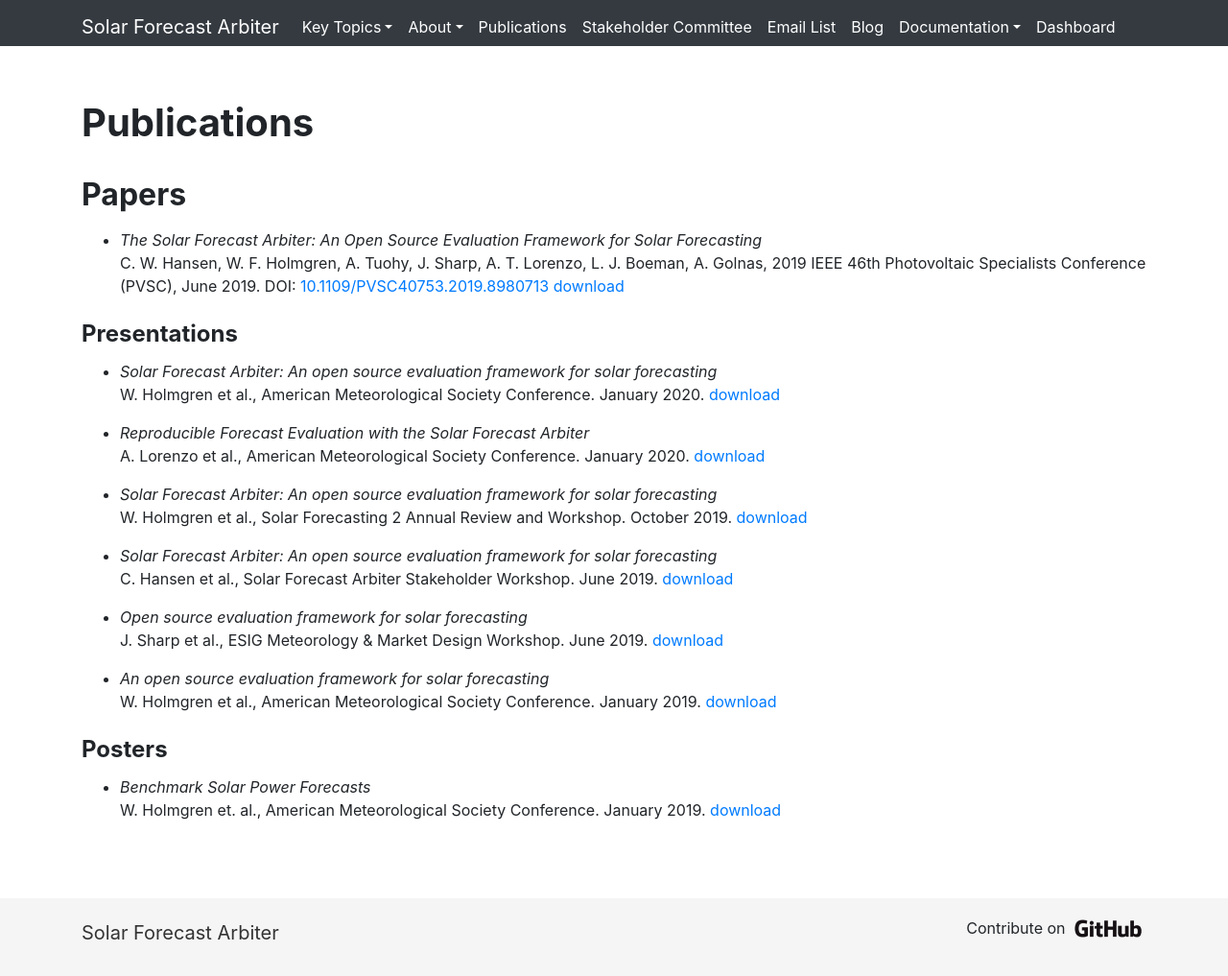
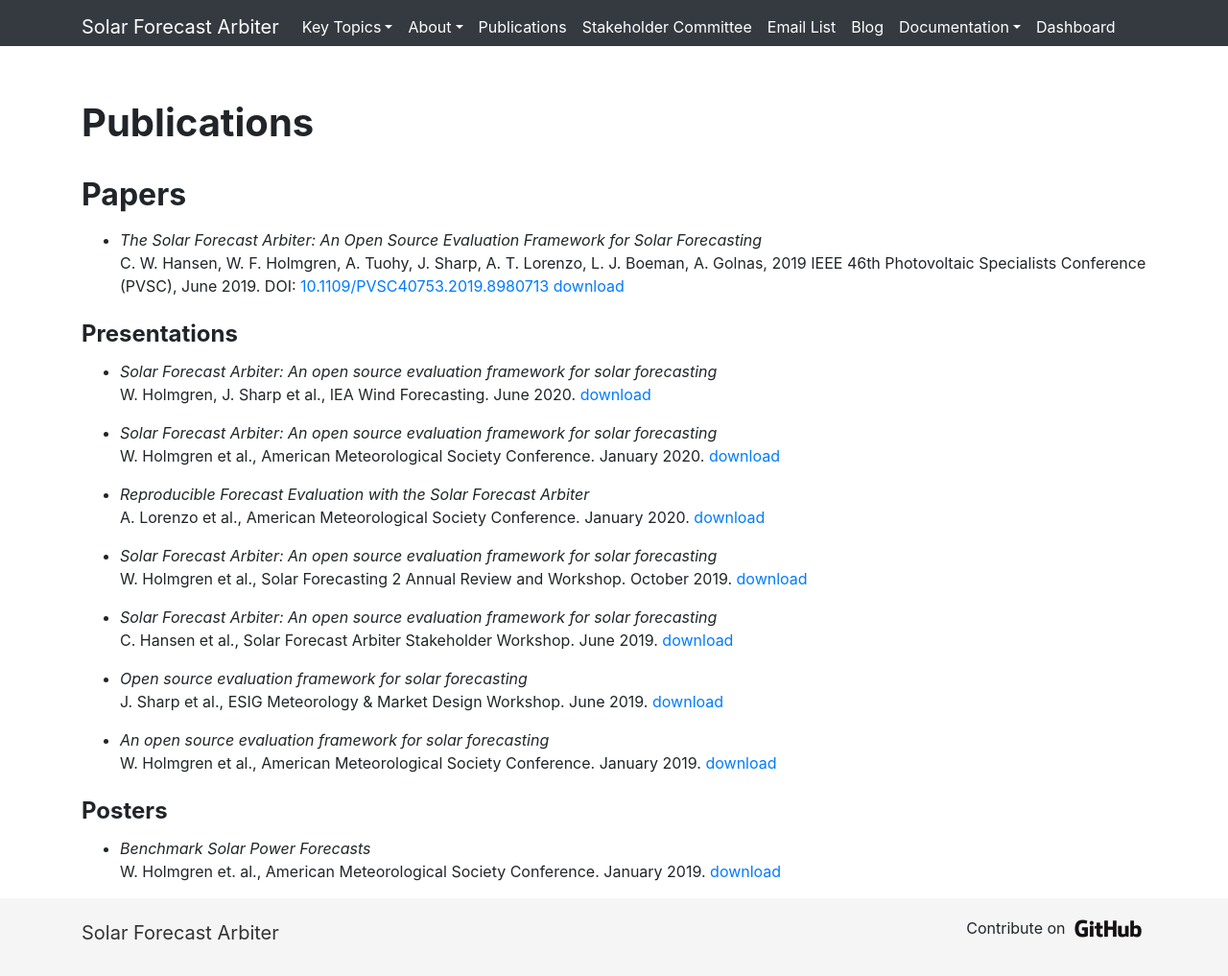
Before and after one commit to SolarArbiter/SolarArbiter.github.io, a Jekyll site: the page built from publications.md, in a window 1280 px wide and 1017 px high. Shown: the whole window at 96% size. Built offline with Jekyll 4.4.1, drawn with Linux system fonts in a browser that asks for light colours.

Commit message:
add iea presentation

```diff
--- a/_data/presentations.yml
+++ b/_data/presentations.yml
@@ -1,3 +1,8 @@
+- authors: W. Holmgren, J. Sharp et al.
+  title: "Solar Forecast Arbiter: An open source evaluation framework for solar forecasting"
+  place: IEA Wind Forecasting
+  date: June 2020
+  link: assets/presentations/2020 IEA SFA.pdf
 - authors: W. Holmgren et al.
   title: "Solar Forecast Arbiter: An open source evaluation framework for solar forecasting"
   place: American Meteorological Society Conference
```
Also changed, not shown: 1 other file.
